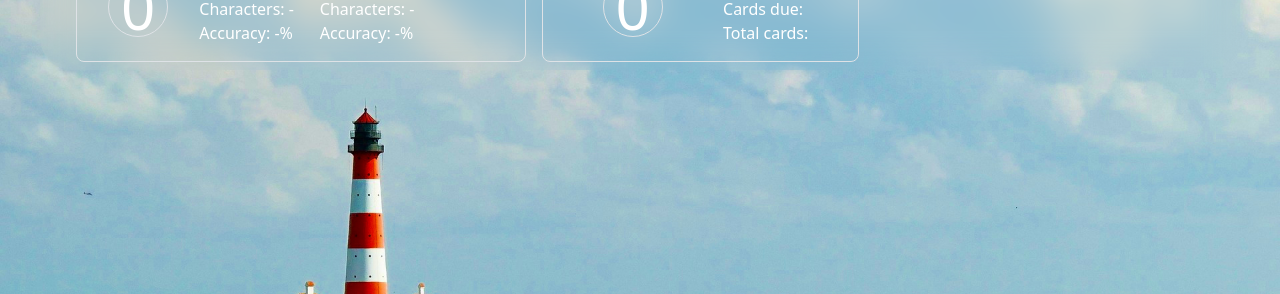
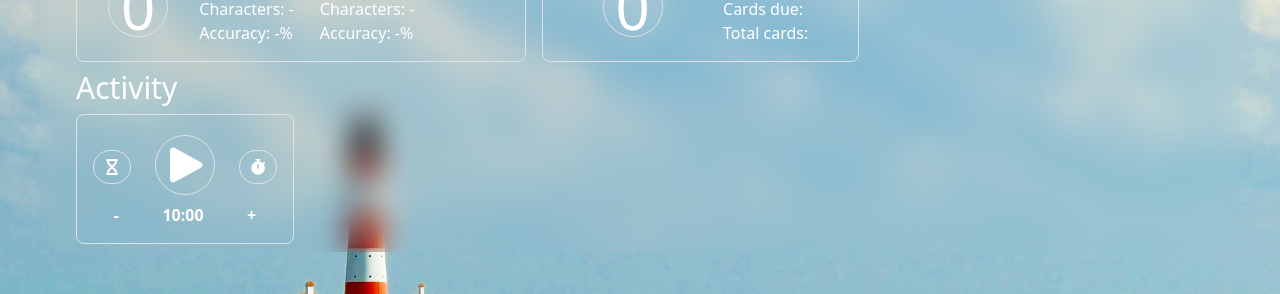
Before and after one commit to KentThang/mayak, a React (Vite) app in the folder frontend/: page / in a window 1280 px wide. Shown: the part 290-584 px from the top of the page. Built offline with nearby package versions, Linux system fonts and the light colour scheme; no server answers.

Commit message:
add ActivityBox

```diff
--- a/frontend/index.html
+++ b/frontend/index.html
@@ -3,10 +3,10 @@
 	<head>
 		<meta charset="UTF-8" />
 		<link rel="icon" type="image/svg+xml" href="/favicon.svg" />
-		<script
-			src="https://kit.fontawesome.com/35e58c6673.js"
-			crossorigin="anonymous"
-		></script>
+		<link
+			rel="stylesheet"
+			href="https://cdnjs.cloudflare.com/ajax/libs/font-awesome/7.0.0/css/all.min.css"
+		/>
 		<meta name="viewport" content="width=device-width, initial-scale=1.0" />
 		<title>Mayak</title>
 	</head>
--- a/frontend/src/App.css
+++ b/frontend/src/App.css
@@ -56,3 +56,19 @@ b {
 .selected-exercise-container {
 	color: white;
 }
+
+.clickable-rounded {
+	cursor: pointer;
+	border-radius: calc(infinity * 1px);
+	display: flex;
+	align-items: center;
+	justify-content: center;
+}
+
+.hoverable-anim {
+	transition: background-color 0.3s ease;
+}
+
+.hoverable-anim:hover {
+	background-color: rgb(255, 149, 83);
+}
--- /dev/null
+++ b/frontend/src/components/ActivityBox.tsx
@@ -0,0 +1,146 @@
+import { useEffect, useRef, useState } from "react"
+
+function ActivityBox() {
+	const [duration, setDuration] = useState('10:00') // TODO: consider storing timer duration as minutes & seconds instead of string
+	const [initialDuration, setInitialDuration] = useState('');
+	const [activeMode, setActiveMode] = useState('timer')
+	const [timerStarted, setTimerStarted] = useState(false)
+	const [timerPaused, setTimerPaused] = useState(false)
+	const inputRef = useRef<HTMLInputElement>(null)
+
+	function handleChange(e: React.ChangeEvent<HTMLInputElement>) {
+		const value = e.target.value
+
+		if (/^\d{0,4}(:\d{0,2})?$/.test(value)) {
+			setDuration(value)
+		}
+	}
+
+	const handleSubmit = async (e: { preventDefault: () => void }) => {
+		e.preventDefault()
+
+		inputRef.current?.blur()
+
+		formatTimerInput()
+	}
+
+	function handleMainButtonPressed() {
+		if (!timerStarted) {
+			setTimerStarted(true)
+			setInitialDuration(duration);
+		}
+		else if (timerStarted)
+			setTimerPaused(prev => !prev)
+	}
+
+	function handleRightButtonPressed() {
+		if (!timerStarted)
+			setActiveMode("stopwatch")
+		else {
+			setTimerStarted(false)
+			setTimerPaused(false)
+			setDuration(initialDuration);
+		}
+	}
+
+	useEffect(() => {
+		if (!timerStarted || timerPaused ) return
+
+		const interval = setInterval(() => {
+			setDuration(prev => {
+				const [minutes, seconds] = prev.split(':').map(Number)
+				const totalSeconds = minutes * 60 + seconds
+
+				if (totalSeconds <= 0) {
+					setTimerStarted(false)
+					return '0:00'
+				}
+
+				const remaining = totalSeconds - 1
+				const newMinutes = Math.floor(remaining / 60)
+				const newSeconds = remaining % 60
+
+				return `${newMinutes}:${newSeconds.toString().padStart(2, '0')}`
+			})
+		}, 1000)
+
+		return () => clearInterval(interval)
+	}, [timerStarted, timerPaused])
+
+	/**
+	 * Formats the timer input to include a ':' sign if not already included.
+	 */
+	function formatTimerInput() {
+		if (!duration) return
+
+		const digits = duration.replace(/\D/g, '')
+
+		if (digits.length <= 2) {
+			setDuration(`${digits}:00`)
+			return
+		}
+
+		const minutes = digits.slice(0, -2)
+		const seconds = digits.slice(-2)
+
+		setDuration(`${minutes}:${seconds}`)
+	}
+
+	function changeMinutes(amount: number) {
+		const [minutes = 0, seconds = 0] = duration
+			.split(':')
+			.map(Number)
+
+		const totalSeconds = Math.max(
+			0,
+			(minutes || 0) * 60 + (seconds || 0) + amount * 60
+		)
+
+		const newMinutes = Math.floor(totalSeconds / 60)
+		const newSeconds = totalSeconds % 60
+
+		setDuration(
+			`${newMinutes}:${newSeconds.toString().padStart(2, '0')}`
+		)
+	}
+
+	// Crazy HTML
+	return (
+		<div className="w-fit mt-2">
+			<p className="text-3xl m-0 pb-2">Activity</p>
+			<div className="flex flex-row rounded-lg border px-3 py-3">
+				<div className="flex flex-col align-center justify-center items-center">
+					{/* <input className="text-center text-white font-semibold" placeholder="enter activity title"></input> */}
+					<div className="flex flex-row items-center gap-4">
+						<div className={`border p-2 hoverable-anim clickable-rounded ${timerStarted ? "invisible" : ""}`} onClick={() => setActiveMode("timer")}>
+							<i className="fa-solid fa-hourglass" style={{ color: 'rgb(255, 255, 255)' }} />
+						</div>
+						<h1 className="mx-auto mt-1 border w-15 h-15 font-semibold tabular-nums hoverable-anim clickable-rounded" onClick={() => handleMainButtonPressed()}>
+							{(timerStarted && !timerPaused) ? (<i key="pause" className="fa-solid fa-pause" style={{ color: 'rgb(255, 255, 255)' }} />)
+							: (<i key="play" className="fa-solid fa-play" style={{ color: 'rgb(255, 255, 255)' }} />)}
+						</h1>
+						<div className="border p-2 hoverable-anim clickable-rounded" onClick={() => handleRightButtonPressed()}>
+							{timerStarted ? (<i className="fa-solid fa-rotate-left" style={{ color: 'rgb(255, 255, 255)' }} />) : (<i className="fa-solid fa-stopwatch" style={{ color: 'rgb(255, 255, 255)' }} />)}
+						</div>
+					</div>
+						{timerStarted ? (<b>{duration}</b>) :
+						(<div className="flex flex-row justify-center gap-3">
+							<div className="px-2 hoverable-anim clickable-rounded">
+								<b onClick={() => changeMinutes(-1)} className="select-none">-</b>
+							</div>
+							<form onSubmit={handleSubmit}>
+								<input ref={inputRef} inputMode="numeric" className="text-center w-20 text-white font-semibold" placeholder="00:00" value={duration}
+								onChange={handleChange} onBlur={formatTimerInput}>
+								</input>
+							</form>
+							<div className="px-2 hoverable-anim clickable-rounded">
+								<b onClick={() => changeMinutes(1)} className="select-none">+</b>
+							</div>
+						</div>)}
+				</div>
+			</div>
+		</div>
+	)
+}
+
+export default ActivityBox
--- a/frontend/src/views/ActivityView.tsx
+++ b/frontend/src/views/ActivityView.tsx
@@ -1,3 +1,4 @@
+import ActivityBox from '../components/ActivityBox'
 import AnkiBox from '../components/AnkiBox'
 import Heatmap from '../components/Heatmap'
 import MonkeytypeBox from '../components/MonkeytypeBox'
@@ -24,6 +25,7 @@ function ActivityView({ dashboard }: ActivityViewProps) {
 					/>
 					<AnkiBox />
 				</div>
+				<ActivityBox />
 			</div>
 		</div>
 	)
```
